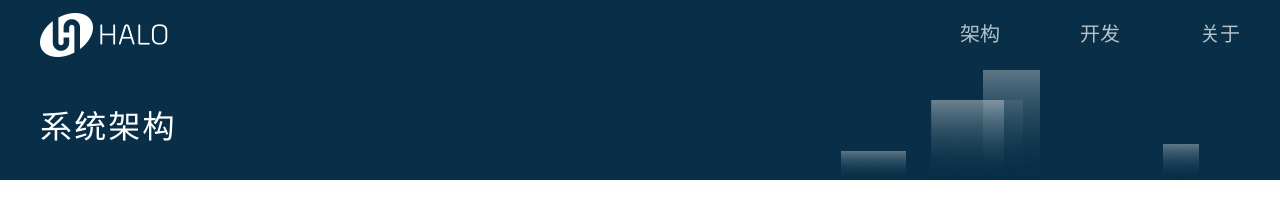
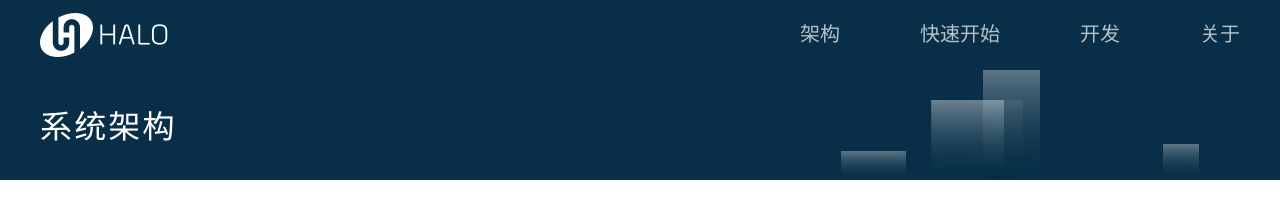
Before and after one commit to unitedstack/halo-website-zh, a Jekyll site: the page built from framework/deploy-framework.md, in a window 1280 px wide. Shown: the top 214 px of the page. Built offline with Jekyll 4.4.1, drawn with Linux system fonts in a browser that asks for light colours; our own code applies the rules of GitHub Pages for plain Markdown files.

Commit message:
halo-website

```diff
--- a/_includes/header.html
+++ b/_includes/header.html
@@ -3,7 +3,8 @@
     <a href="/" class="halo-logo"><img src="/img/halo-logo.png"></a>
     <ul class="breadcrumb">
       <li class="item"><a href="/framework/source.html">架构</a></li>
-      <li class="item"><a href="/sdevelop/config.html">开发</a></li>
+      <li class="item"><a href="/started/started.html">快速开始</a></li>
+      <li class="item"><a href="/develop/config.html">开发</a></li>
       <li class="item"><a href="/about/about.html">关于</a></li>
     </ul>
   </div>
--- a/index.html
+++ b/index.html
@@ -31,7 +31,7 @@
   <header class="nav-header-mobile home-header-mobile">
     <div class="inner-center-mobile">
       <div class="header-left">
-          <a href="/halo-website" class="skip" ><img src="/img/halo-logo.png" class="logo"></a>
+          <a href="/" class="skip" ><img src="/img/halo-logo.png" class="logo"></a>
           <div id="x-open" class="x-wrapper">
             <div class="x-1"></div>
             <div class="x-2"></div>
```
Also changed, not shown: 18 other files.
